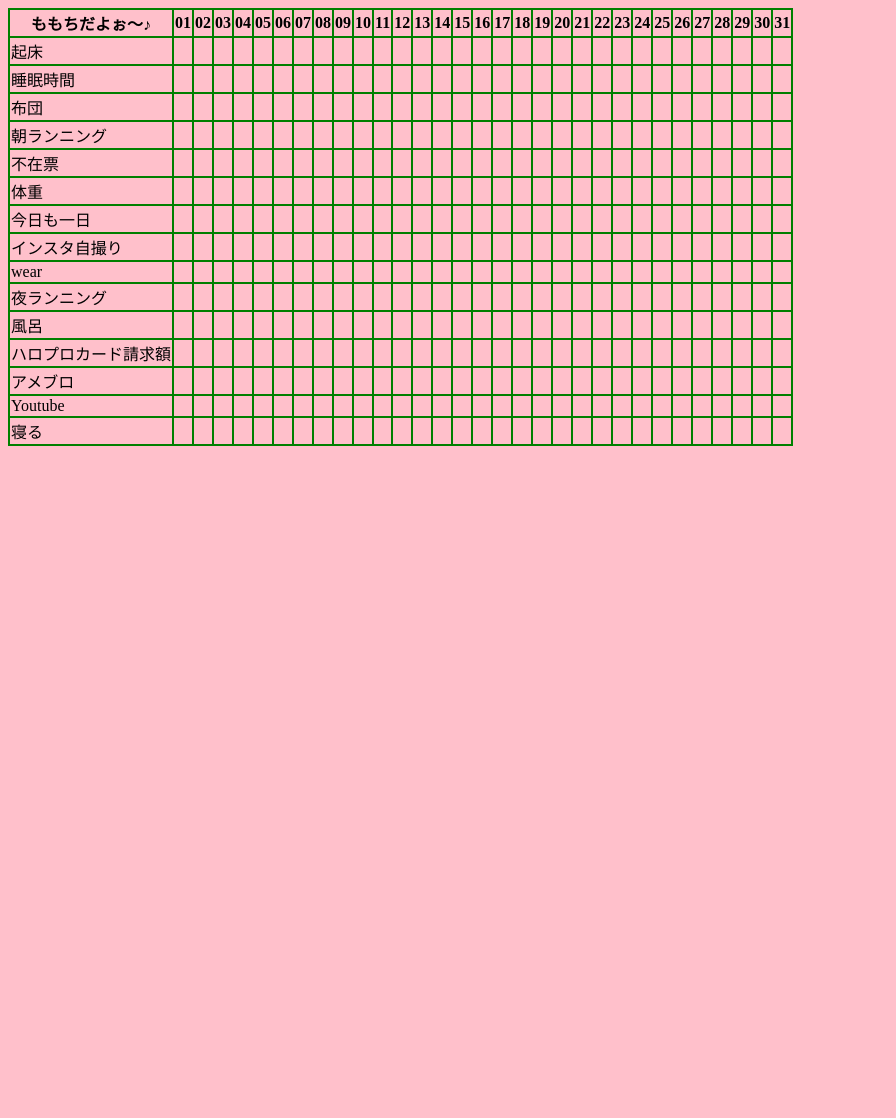
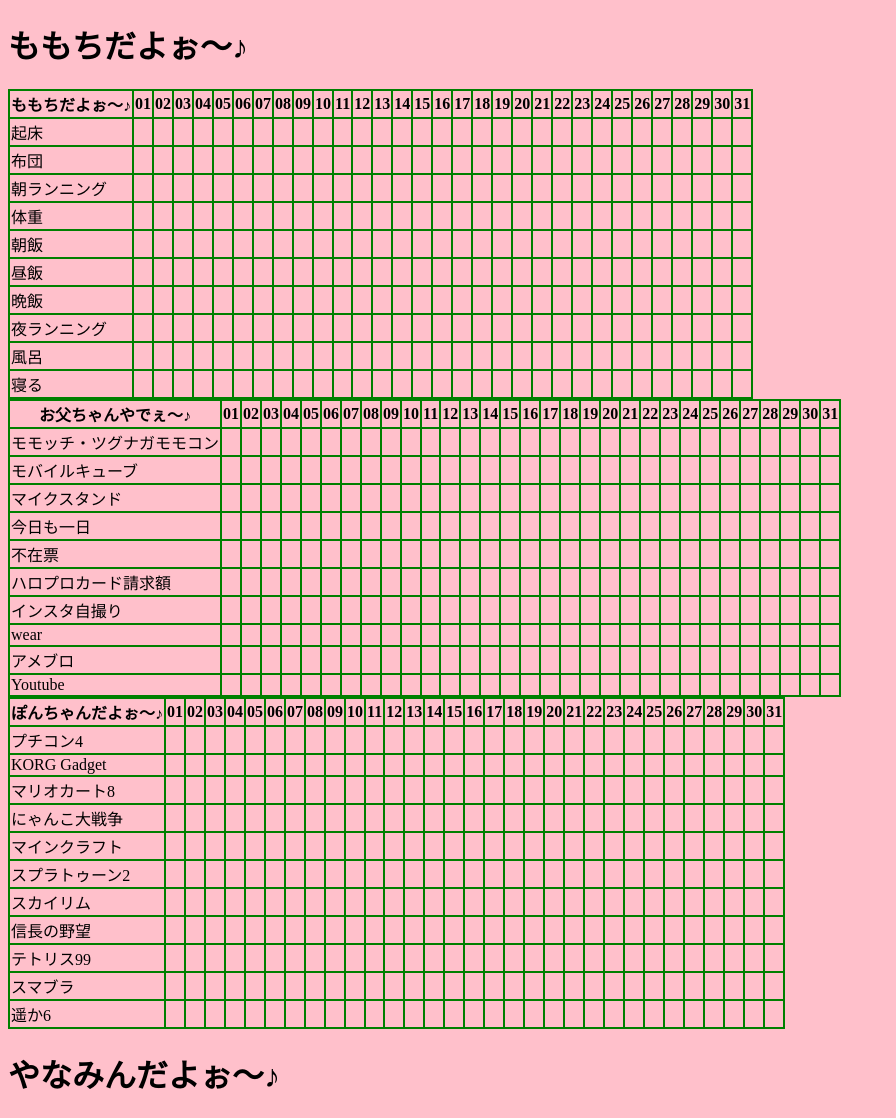
Before and after one commit to takaoyamakoshi/momochi, a Jekyll site: the page built from showtime/template/sns.md, in a window 1280 px wide. Shown: the whole page, without its empty margins (0-896 px from the left). Built offline with Jekyll 4.4.1, drawn with Linux system fonts in a browser that asks for light colours; our own code applies the rules of GitHub Pages for plain Markdown files; before the commit the page ends 900 px from its top, so only the background shows below that.

Commit message:
Update sns.md

```diff
--- a/showtime/template/sns.md
+++ b/showtime/template/sns.md
@@ -1,17 +1,43 @@
+# ももちだよぉ～♪
+
 | ももちだよぉ～♪ | 01 | 02 | 03 | 04 | 05 | 06 | 07 | 08 | 09 | 10 | 11 | 12 | 13 | 14 | 15 | 16 | 17 | 18 | 19 | 20 | 21 | 22 | 23 | 24 | 25 | 26 | 27 | 28 | 29 | 30 | 31 |
 |---|---|---|---|---|---|---|---|---|---|---|---|---|---|---|---|---|---|---|---|---|---|---|---|---|---|---|---|---|---|---|---|
 | 起床 | | | | | | | | | | | | | | | | | | | | | | | | | | | | | | | |
-| 睡眠時間 | | | | | | | | | | | | | | | | | | | | | | | | | | | | | | | |
 | 布団 | | | | | | | | | | | | | | | | | | | | | | | | | | | | | | | |
 | 朝ランニング | | | | | | | | | | | | | | | | | | | | | | | | | | | | | | | |
+| 体重 | | | | | | | | | | | | | | | | | | | | | | | | | | | | | | | |
+| 朝飯 | | | | | | | | | | | | | | | | | | | | | | | | | | | | | | | |
+| 昼飯 | | | | | | | | | | | | | | | | | | | | | | | | | | | | | | | |
+| 晩飯 | | | | | | | | | | | | | | | | | | | | | | | | | | | | | | | |
+| 夜ランニング | | | | | | | | | | | | | | | | | | | | | | | | | | | | | | | |
+| 風呂 | | | | | | | | | | | | | | | | | | | | | | | | | | | | | | | |
+| 寝る | | | | | | | | | | | | | | | | | | | | | | | | | | | | | | | |
+
+| お父ちゃんやでぇ～♪ | 01 | 02 | 03 | 04 | 05 | 06 | 07 | 08 | 09 | 10 | 11 | 12 | 13 | 14 | 15 | 16 | 17 | 18 | 19 | 20 | 21 | 22 | 23 | 24 | 25 | 26 | 27 | 28 | 29 | 30 | 31 |
+|---|---|---|---|---|---|---|---|---|---|---|---|---|---|---|---|---|---|---|---|---|---|---|---|---|---|---|---|---|---|---|---|
+| モモッチ・ツグナガモモコン | | | | | | | | | | | | | | | | | | | | | | | | | | | | | | | |
+| モバイルキューブ | | | | | | | | | | | | | | | | | | | | | | | | | | | | | | | |
+| マイクスタンド | | | | | | | | | | | | | | | | | | | | | | | | | | | | | | | |
+| 今日も一日 | | | | | | | | | | | | | | | | | | | | | | | | | | | | | | | |
 | 不在票 | | | | | | | | | | | | | | | | | | | | | | | | | | | | | | | |
-| 体重 | | | | | | | | | | | | | | | | | | | | | | | | | | | | | | | |
-| 今日も一日 | | | | | | | | | | | | | | | | | | | | | | | | | | | | | | | |
+| ハロプロカード請求額 | | | | | | | | | | | | | | | | | | | | | | | | | | | | | | | |
 | インスタ自撮り | | | | | | | | | | | | | | | | | | | | | | | | | | | | | | | |
 | wear | | | | | | | | | | | | | | | | | | | | | | | | | | | | | | | |
-| 夜ランニング | | | | | | | | | | | | | | | | | | | | | | | | | | | | | | | |
-| 風呂 | | | | | | | | | | | | | | | | | | | | | | | | | | | | | | | |
-| ハロプロカード請求額 | | | | | | | | | | | | | | | | | | | | | | | | | | | | | | | |
 | アメブロ | | | | | | | | | | | | | | | | | | | | | | | | | | | | | | | |
 | Youtube | | | | | | | | | | | | | | | | | | | | | | | | | | | | | | | |
-| 寝る | | | | | | | | | | | | | | | | | | | | | | | | | | | | | | | |
+
+| ぽんちゃんだよぉ～♪ | 01 | 02 | 03 | 04 | 05 | 06 | 07 | 08 | 09 | 10 | 11 | 12 | 13 | 14 | 15 | 16 | 17 | 18 | 19 | 20 | 21 | 22 | 23 | 24 | 25 | 26 | 27 | 28 | 29 | 30 | 31 |
+|---|---|---|---|---|---|---|---|---|---|---|---|---|---|---|---|---|---|---|---|---|---|---|---|---|---|---|---|---|---|---|---|
+| プチコン4 | | | | | | | | | | | | | | | | | | | | | | | | | | | | | | | |
+| KORG Gadget | | | | | | | | | | | | | | | | | | | | | | | | | | | | | | | |
+| マリオカート8 | | | | | | | | | | | | | | | | | | | | | | | | | | | | | | | |
+| にゃんこ大戦争 | | | | | | | | | | | | | | | | | | | | | | | | | | | | | | | |
+| マインクラフト | | | | | | | | | | | | | | | | | | | | | | | | | | | | | | | |
+| スプラトゥーン2 | | | | | | | | | | | | | | | | | | | | | | | | | | | | | | | |
+| スカイリム | | | | | | | | | | | | | | | | | | | | | | | | | | | | | | | |
+| 信長の野望 | | | | | | | | | | | | | | | | | | | | | | | | | | | | | | | |
+| テトリス99 | | | | | | | | | | | | | | | | | | | | | | | | | | | | | | | |
+| スマブラ | | | | | | | | | | | | | | | | | | | | | | | | | | | | | | | |
+| 遥か6 | | | | | | | | | | | | | | | | | | | | | | | | | | | | | | | |
+
+# やなみんだよぉ～♪
```
